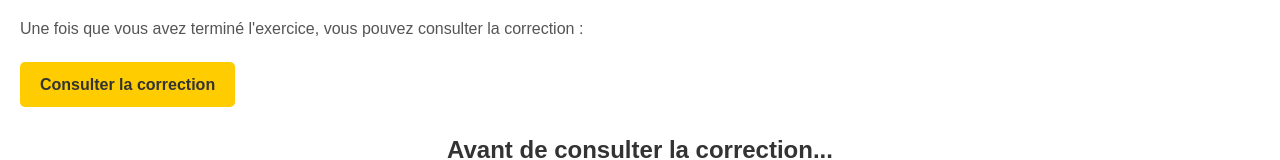
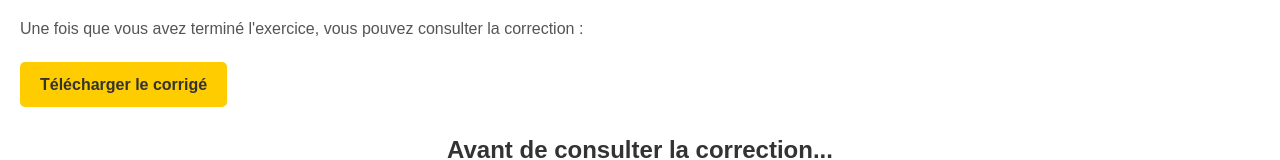
Before and after one commit to ardu79/PrepaReussite_siteTD, a plain HTML site: page td1.html in a window 1280 px wide. Shown: the part 370-530 px from the top of the page. Drawn offline with Linux system fonts and the light colour scheme.

Commit message:
Update td1.html

```diff
--- a/td1.html
+++ b/td1.html
@@ -34,7 +34,7 @@
         <p>
             Une fois que vous avez terminé l'exercice, vous pouvez consulter la correction :
         </p>
-        <a class="download" href="corrections_attente.html">Consulter la correction</a>
+        <a class="download" href="./Document Pdf/TD1 Maths Tle D corrigés.pdf" download>Télécharger le corrigé</a>
     </section>
 
     <!-- Ajout de la section "Conclusion" -->
```
